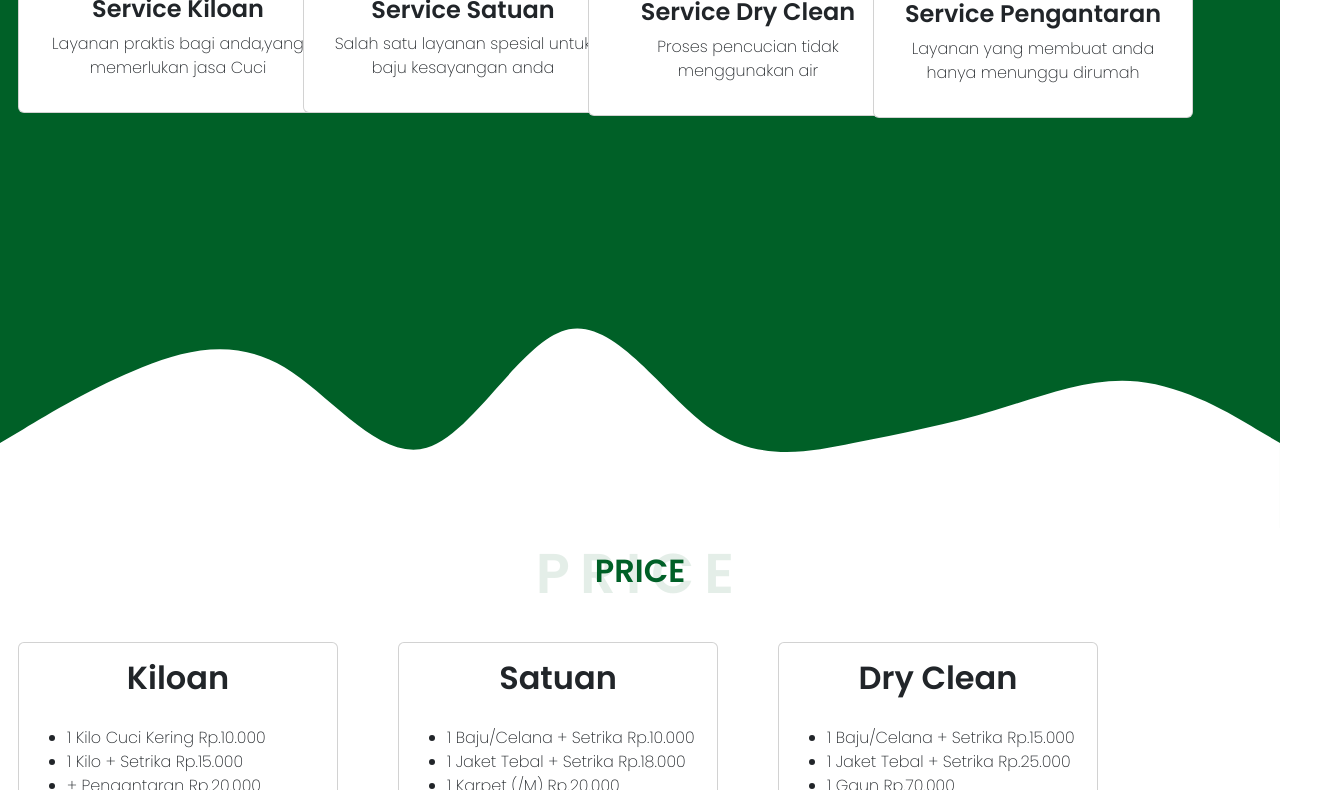
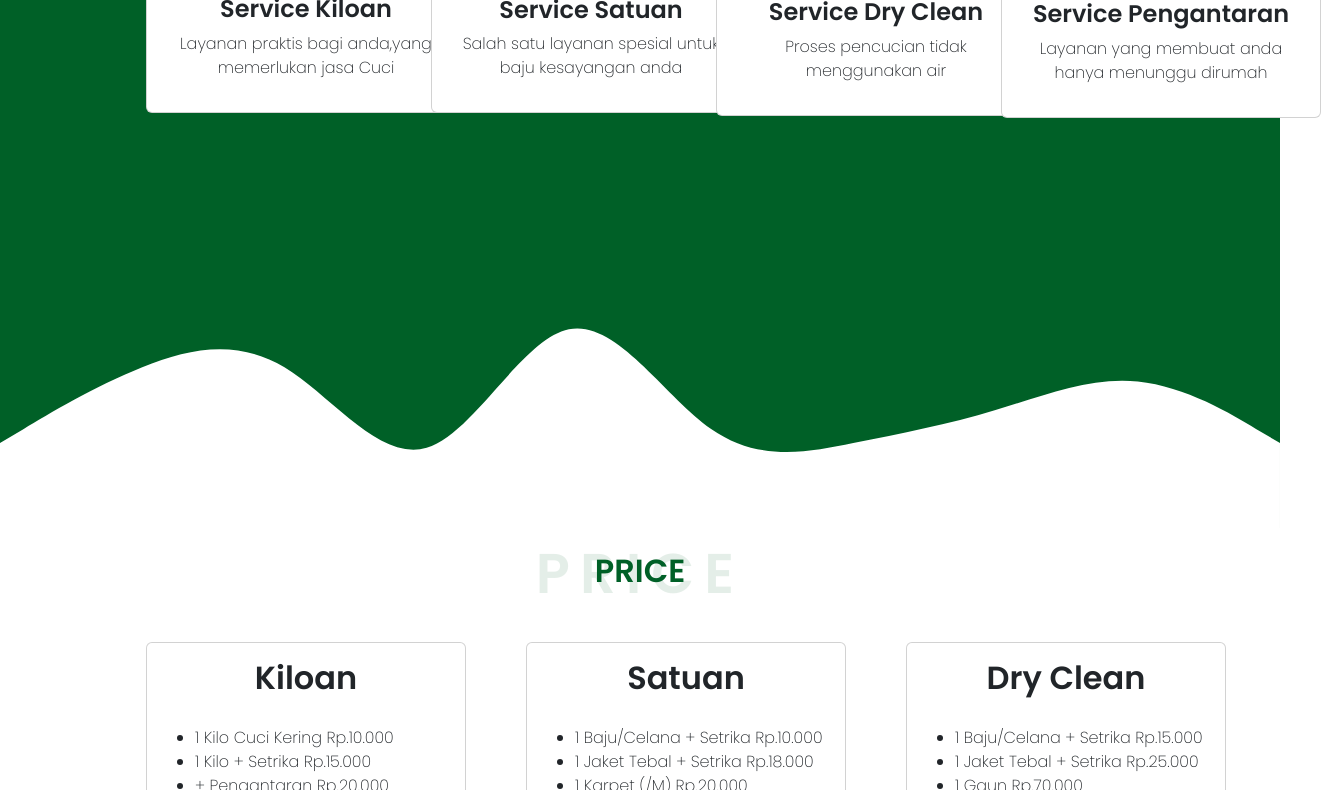
Before and after one commit to RamaSadeaPutra/itw2023_project2_233040122, a plain HTML site: page index.html in a window 1280 px wide. Shown: the part 1775-2565 px from the top of the page, 1321 px wide, since content can reach past the window. Drawn offline with nearby package versions, Linux system fonts and the light colour scheme.

Commit message:
Update style.css

```diff
--- a/css/style.css
+++ b/css/style.css
@@ -8,7 +8,7 @@
 }
 .card{
   margin: auto;
-    margin-left:-4rem;
+    margin-left:4rem;
 
   margin-bottom: 20px;
 }
```
